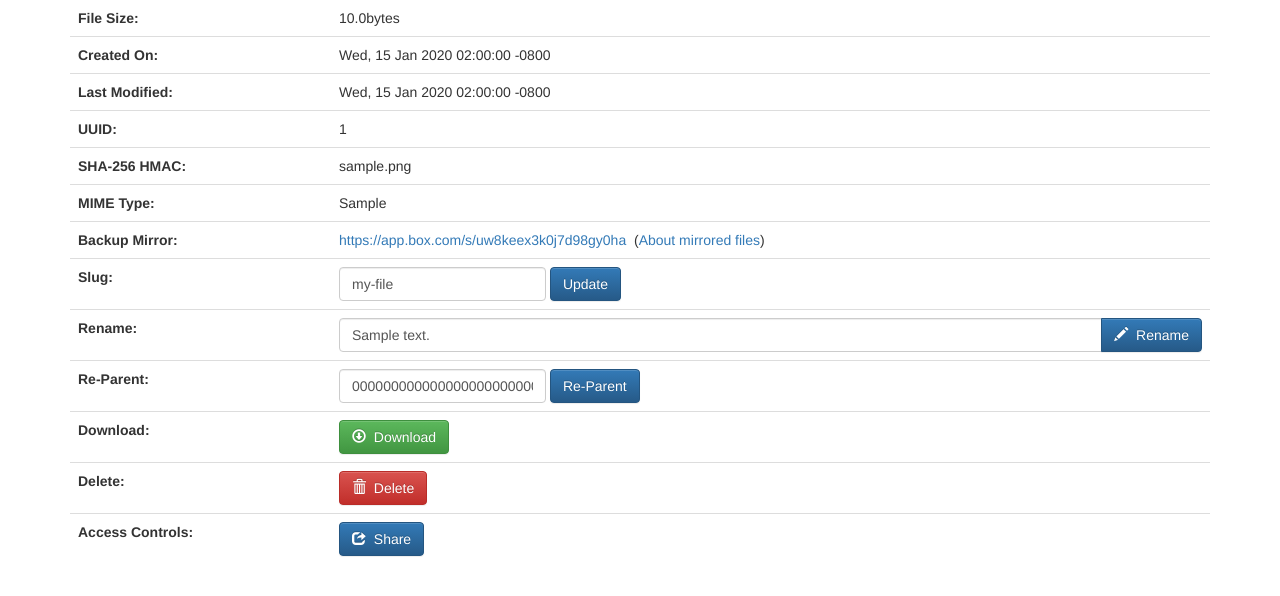
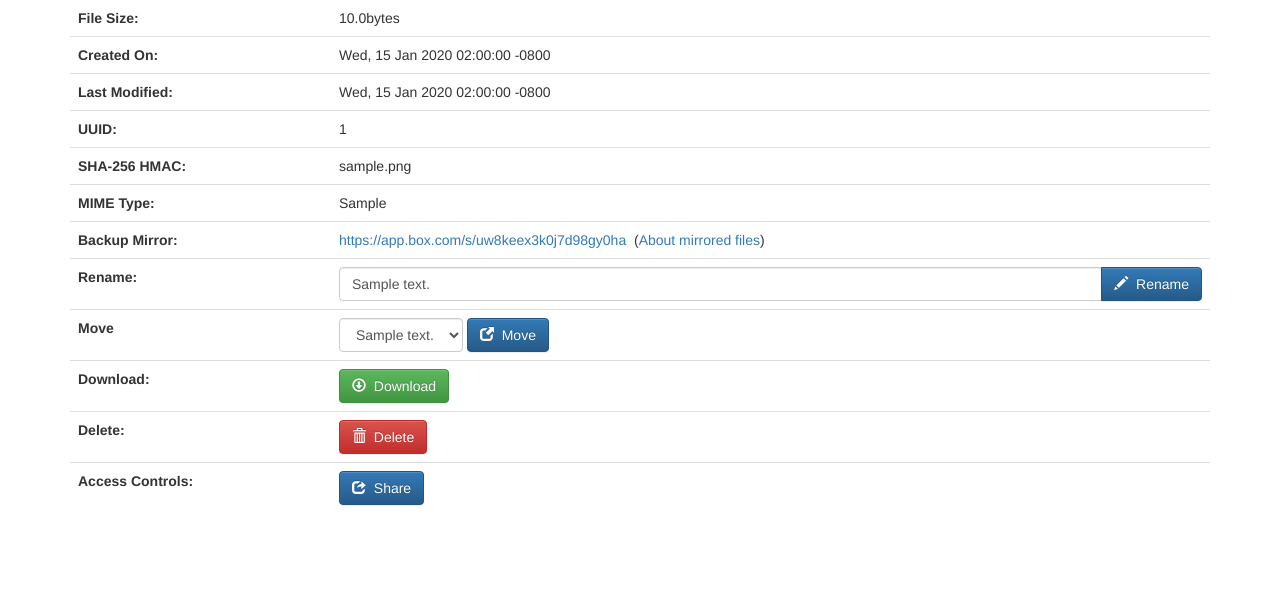
Before and after one commit to masoug/filecontrol, a Django app: template templates/browse_file.html in a window 1280 px wide. Shown: the part 163-759 px from the top of the page. Run offline with Django 3.2, Linux system fonts and the light colour scheme; tables that the repository leaves empty hold one stand-in row (values such as "Sample post"); the template is opened without the code that fills it: values that come from a table or form of the project are taken from there, most other values are stand-ins (such as "Sample title", 1, 10 or a date in 2020); some libraries are stand-ins or nearby versions.

Commit message:
Directories and files can now be moved around.

```diff
--- a/file_app/urls.py
+++ b/file_app/urls.py
@@ -7,6 +7,7 @@ urlpatterns = patterns('',
   url(r"^delete/$", views.delete, name="delete"),
   url(r"^rename/$", views.rename, name="rename"),
   url(r"^mkdir/$", views.mkdir, name="mkdir"),
+  url(r"^move/$", views.move, name="move"),
   url(r"^(?P<node_id>[0-9a-f]{32})/$", views.browse, name="browse"),
   url(r"^(?P<slug>[a-z-]+)/$", views.slug, name="slug"),
 )
--- a/templates/browse_file.html
+++ b/templates/browse_file.html
@@ -20,14 +20,6 @@
             <a href="https://app.box.com/s/uw8keex3k0j7d98gy0ha" target="_blank">https://app.box.com/s/uw8keex3k0j7d98gy0ha</a>
             &nbsp;(<a href="">About mirrored files</a>)
           </td></tr>
-          <tr><td><strong>Slug:</strong></td><td>
-            <form role="form" class="form-inline">
-              <div class="form-group" />
-                <input type="text" class="form-control" name="slug_value" value="my-file" />
-              </div>
-              <button type="submit" class="btn btn-primary">Update</button>
-            </form>
-          </td></tr>
           <tr><td><strong>Rename:</strong></td><td>
             <form role="form" action="{% url 'rename' %}" method="POST">
               {% csrf_token %}
@@ -40,12 +32,19 @@
               </div>
             </form>
           </td></tr>
-          <tr><td><strong>Re-Parent:</strong></td><td>
-            <form role="form" class="form-inline">
-              <div class="form-group" />
-                <input type="text" class="form-control" name="parent_value" value="00000000000000000000000000000000" />
+          <tr><td><strong>Move</strong></td><td>
+            <form role="form" class="form-inline" action="{% url 'move' %}" method="POST">
+              {% csrf_token %}
+              <input type="hidden" name="node_ID" value="{{ fnode.nodeID }}" />
+              <div class="form-group">
+                <select class="form-control" name="target_ID">
+                  {% for tgs in move_targets %}
+                    <option value="{{ tgs.nodeID }}">{{ tgs.visibleName }}</option>
+                  {% endfor %}
+                  <option value="NULL">HOME!</option>
+                </select>
               </div>
-              <button type="submit" class="btn btn-primary">Re-Parent</button>
+              <button type="submit" class="btn btn-primary"><span class="glyphicon glyphicon-new-window"></span>&nbsp;&nbsp;Move</button>
             </form>
           </td></tr>
           <tr><td><strong>Download:</strong></td><td>
@@ -57,7 +56,7 @@
             <form role="form" action="{% url 'delete' %}" method="POST" class="form-inline">
               {% csrf_token %}
               <input type="hidden" name="node_ID" value="{{ fnode.nodeID }}" />
-              <button type="submit" class="btn btn-danger"/><span class="glyphicon glyphicon-trash"></span>&nbsp;&nbsp;Delete</button>
+              <button type="submit" class="btn btn-danger"><span class="glyphicon glyphicon-trash"></span>&nbsp;&nbsp;Delete</button>
             </form>
           </td></tr>
           <tr><td><strong>Access Controls:</strong></td><td>
```
Also changed, not shown: file_app/views.py (+50 -3 lines), templates/browse_dir.html (+24 -7 lines).
